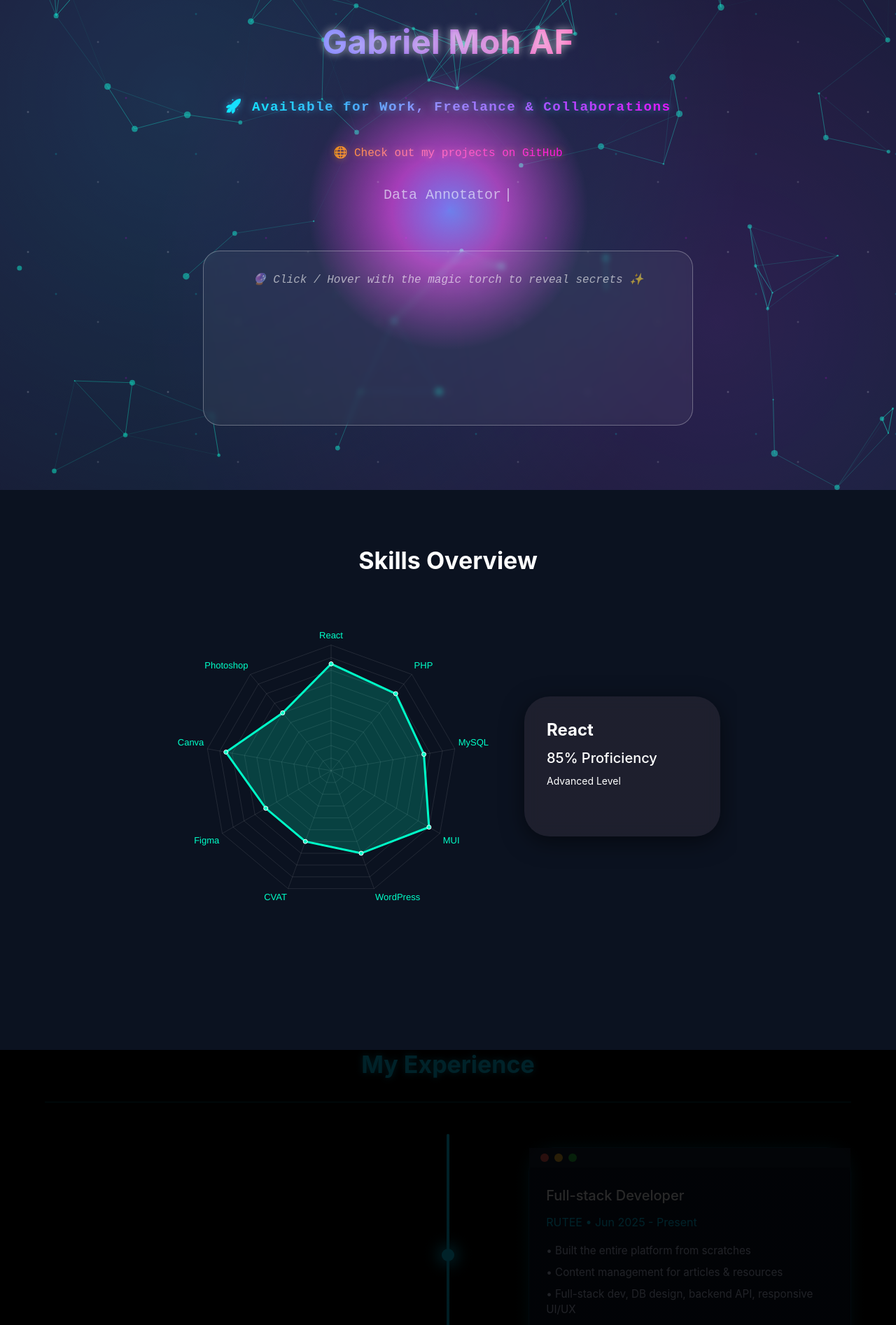
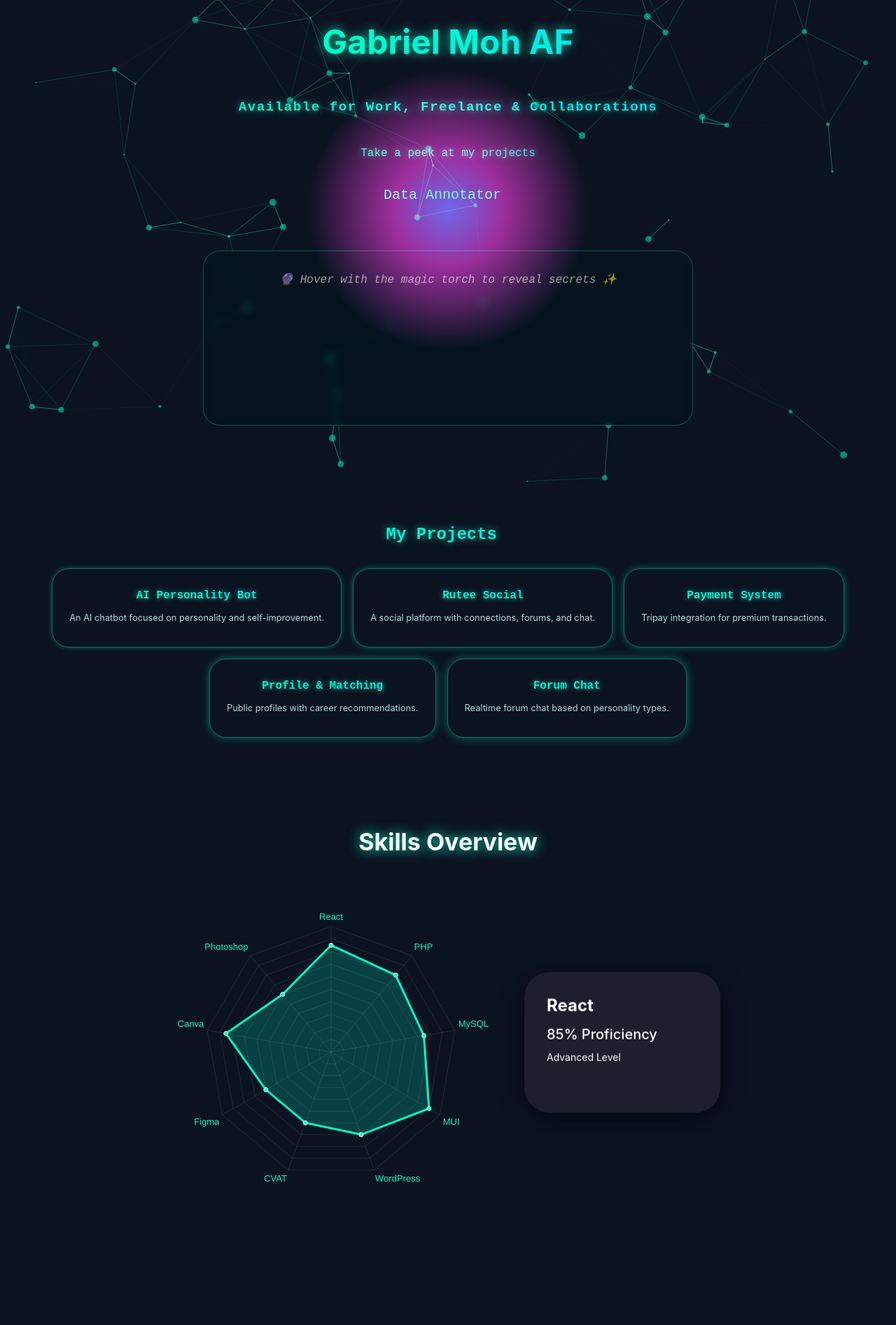
Before and after one commit to gabfalse/portfolio, a React (Vite) app: page / in a window 1280 px wide. Shown: the part 100-1993 px from the top of the page at 70% size. Built offline with nearby package versions, Linux system fonts and the light colour scheme; some icons are missing; a web font is replaced by a local one.

Commit message:
add project, change design and layout

```diff
--- a/src/Pages/Home.jsx
+++ b/src/Pages/Home.jsx
@@ -16,18 +16,17 @@ export default function Home() {
       <Box id="landing">
         <LandingPage />
       </Box>
+      <Box id="projects">
+        <ProjectsSection />
+      </Box>
 
-      <FadeSection id="skills">
+      <Box id="skills">
         <SkillsSection />
-      </FadeSection>
+      </Box>
 
       <Box id="experience">
         <Experience />
       </Box>
-
-      {/* <FadeSection id="projects">
-        <ProjectsSection />
-      </FadeSection> */}
 
       <Box id="contact">
         <ContactSection />
--- a/src/components/Experience.jsx
+++ b/src/components/Experience.jsx
@@ -9,6 +9,7 @@ import {
   useTheme,
 } from "@mui/material";
 import TorchRevealSection from "../Style/TorchRevealSection";
+import { motion } from "framer-motion";
 
 const experiences = [
   {
@@ -77,7 +78,7 @@ export default function Experience() {
   return (
     <TorchRevealSection radius={300}>
       <Box>
-        {/* Garis timeline di tengah */}
+        {/* Timeline Line */}
         <Box
           sx={{
             position: "absolute",
@@ -86,7 +87,7 @@ export default function Experience() {
             left: "50%",
             transform: "translateX(-50%)",
             width: "4px",
-            background: "linear-gradient(to bottom, #00d4ff, transparent)",
+            background: "linear-gradient(to bottom, #00ffc8, transparent)",
             zIndex: 1,
             borderRadius: 2,
           }}
@@ -98,20 +99,21 @@ export default function Experience() {
             align="center"
             gutterBottom
             sx={{
-              color: "#00d4ff",
+              color: "#00ffc8",
               fontWeight: "bold",
               mb: 4,
-              textShadow: "0 0 10px rgba(0,212,255,0.7)",
+              textShadow: "0 0 10px rgba(0,255,200,0.7)",
+              fontFamily: '"Orbitron", "Audiowide", monospace',
             }}
           >
             My Experience
           </Typography>
 
-          {/* Divider atas */}
+          {/* Divider Atas */}
           <Divider
             sx={{
               mb: 8,
-              borderColor: "rgba(0,212,255,0.4)",
+              borderColor: "rgba(0,255,200,0.3)",
             }}
           />
 
@@ -129,7 +131,7 @@ export default function Experience() {
                 position: "relative",
               }}
             >
-              {/* === NODE DI GARIS TIMELINE === */}
+              {/* Timeline Node */}
               <Box
                 sx={{
                   position: "absolute",
@@ -139,26 +141,32 @@ export default function Experience() {
                   width: 18,
                   height: 18,
                   borderRadius: "50%",
-                  backgroundColor: "#00d4ff",
-                  boxShadow: "0 0 20px 6px rgba(0,212,255,0.8)", // efek glow
-                  zIndex: 5, // di atas TorchReveal
+                  backgroundColor: "#00ffc8",
+                  boxShadow: "0 0 20px 6px rgba(0,255,200,0.8)",
+                  zIndex: 5,
                 }}
               />
 
-              {/* === KARTU EXPERIENCE === */}
+              {/* Animated Experience Card */}
+              <motion.div
+                initial={{ opacity: 0, y: 60 }}
+                whileInView={{ opacity: 1, y: 0 }}
+                viewport={{ once: true, amount: 0.3 }}
+                transition={{ duration: 0.8, delay: i * 0.2 }}
+                style={{ width: isMobile ? "90%" : "40%" }}
+              >
                 <Paper
                   elevation={0}
                   sx={{
-                  width: isMobile ? "90%" : "40%",
-                  backgroundColor: "rgba(10,20,40,0.95)",
-                  border: "1px solid rgba(0,212,255,0.2)",
+                    backgroundColor: "rgba(10,20,30,0.95)",
+                    border: "1px solid rgba(0,255,200,0.2)",
                     borderRadius: 3,
-                  boxShadow: "0 0 20px rgba(0,212,255,0.3)",
+                    boxShadow: "0 0 25px rgba(0,255,200,0.25)",
                     position: "relative",
                     zIndex: 2,
                   }}
                 >
-                {/* Header */}
+                  {/* Header Bar */}
                   <Box
                     sx={{
                       display: "flex",
@@ -167,6 +175,7 @@ export default function Experience() {
                       px: 2,
                       py: 1,
                       bgcolor: "rgba(20,30,50,0.9)",
+                      borderBottom: "1px solid rgba(0,255,200,0.15)",
                     }}
                   >
                     <Box
@@ -202,20 +211,26 @@ export default function Experience() {
                     </Typography>
                     <Typography
                       variant="subtitle1"
-                    sx={{ color: "#00d4ff", mb: 2 }}
+                      sx={{ color: "#00ffc8", mb: 2 }}
                     >
                       {exp.company} • {exp.period}
                     </Typography>
                     {exp.description.map((pt, idx) => (
                       <Typography
                         key={idx}
-                      sx={{ color: "#ccd6f6", fontSize: "0.95rem", mb: 1 }}
+                        sx={{
+                          color: "#ccd6f6",
+                          fontSize: "0.95rem",
+                          mb: 1,
+                          lineHeight: 1.6,
+                        }}
                       >
                         • {pt}
                       </Typography>
                     ))}
                   </Box>
                 </Paper>
+              </motion.div>
             </Box>
           ))}
 
@@ -223,7 +238,7 @@ export default function Experience() {
           <Divider
             sx={{
               mt: 10,
-              borderColor: "rgba(0,212,255,0.4)",
+              borderColor: "rgba(0,255,200,0.3)",
             }}
           />
         </Container>
--- a/src/components/LandingPage.jsx
+++ b/src/components/LandingPage.jsx
@@ -1,6 +1,5 @@
 import React, { useEffect, useState } from "react";
 import { Box, Typography, Container, Grid, Fade } from "@mui/material";
-import MagicBackground from "../Style/MagicBackground";
 
 function LandingPage() {
   const [visible, setVisible] = useState(true);
@@ -88,11 +87,9 @@ function LandingPage() {
           position: "relative",
           overflow: "hidden",
 
-          zIndex: 2, // konten tetap di atas background
+          zIndex: 2,
         }}
       >
-        {/* === MAGIC BACKGROUND === */}
-        <MagicBackground />
         {/* ================= MAIN CONTENT ================= */}
         <Container maxWidth="lg" sx={{ position: "relative", zIndex: 3 }}>
           <Grid container spacing={4} direction="column" alignItems="center">
@@ -103,12 +100,10 @@ function LandingPage() {
               mt={5}
               gutterBottom
               sx={{
-                background: `linear-gradient(90deg, hsla(${hue},100%,70%,1), hsla(${
-                  (hue + 90) % 360
-                },100%,70%,1))`,
+                background: `linear-gradient(90deg, #00ffc8, #00e0ff)`,
                 WebkitBackgroundClip: "text",
                 WebkitTextFillColor: "transparent",
-                textShadow: "0 0 12px rgba(255,255,255,0.6)",
+                textShadow: "0 0 15px rgba(0,255,200,0.8)",
               }}
             >
               Gabriel Moh AF
@@ -121,58 +116,58 @@ function LandingPage() {
                 fontFamily: '"Orbitron", "Audiowide", monospace',
                 fontSize: { xs: "1rem", sm: "1.2rem" },
                 fontWeight: 600,
-                background: "linear-gradient(90deg, #00f5ff, #ff00ff)",
+                background: "linear-gradient(90deg, #00ffc8, #00e0ff)",
                 WebkitBackgroundClip: "text",
                 WebkitTextFillColor: "transparent",
                 textShadow:
-                  "0 0 12px rgba(0,255,255,0.5), 0 0 18px rgba(255,0,255,0.4)",
+                  "0 0 12px rgba(0,255,200,0.7), 0 0 18px rgba(0,224,255,0.6)",
                 letterSpacing: "1.5px",
                 mb: 0.5,
                 animation: "pulseGlow 3s infinite alternate",
                 "@keyframes pulseGlow": {
-                  "0%": { textShadow: "0 0 8px rgba(0,255,255,0.5)" },
-                  "100%": { textShadow: "0 0 20px rgba(255,0,255,0.8)" },
+                  "0%": { textShadow: "0 0 8px rgba(0,255,200,0.6)" },
+                  "100%": { textShadow: "0 0 20px rgba(0,224,255,1)" },
                 },
               }}
             >
-              🚀 Available for Work, Freelance & Collaborations
+              Available for Work, Freelance & Collaborations
             </Typography>
 
             {/* Github link */}
             <Typography
               component="a"
-              href="https://github.com/gabfalse" // ganti dengan GitHub kamu
-              target="_blank"
+              href="#projects"
               rel="noopener noreferrer"
               sx={{
                 fontFamily: '"Orbitron", monospace',
                 fontSize: { xs: "0.9rem", sm: "1rem" },
                 fontWeight: 500,
                 textDecoration: "none",
-                background: "linear-gradient(90deg, #ff9900, #ff00ff)",
+                background: "linear-gradient(90deg, #00ffc8, #00e0ff)",
                 WebkitBackgroundClip: "text",
                 WebkitTextFillColor: "transparent",
-                textShadow: "0 0 10px rgba(255,153,0,0.5)",
+                textShadow: "0 0 10px rgba(0,255,200,0.6)",
                 transition: "0.3s ease",
                 "&:hover": {
-                  textShadow: "0 0 20px rgba(255,0,255,0.8)",
+                  textShadow: "0 0 20px rgba(0,255,200,1)",
                 },
               }}
             >
-              🌐 Check out my projects on GitHub
+              Take a peek at my projects
             </Typography>
 
             {/* Typing effect */}
             <Typography
               variant="h6"
               sx={{
-                color: "text.secondary",
+                color: "#00ffc8",
                 fontFamily: "monospace",
                 minHeight: "1.5em",
                 "&::after": {
                   content: '"|"',
                   animation: "blink 1s step-end infinite",
                   marginLeft: "4px",
+                  color: "#00ffc8",
                 },
                 "@keyframes blink": {
                   "0%, 100%": { opacity: 1 },
@@ -198,11 +193,11 @@ function LandingPage() {
                 borderRadius: 2,
                 position: "relative",
                 overflow: "hidden",
-                background: "rgba(255,255,255,0.05)",
-                backdropFilter: "blur(4px)",
+                background: "rgba(0,20,30,0.6)",
+                backdropFilter: "blur(6px)",
                 userSelect: "none",
                 cursor: "none",
-                border: "1px solid rgba(255,255,255,0.3)",
+                border: "1px solid rgba(0,255,200,0.3)",
                 fontFamily: "monospace",
                 display: "flex",
                 alignItems: "center",
@@ -214,9 +209,9 @@ function LandingPage() {
                       content: '""',
                       position: "absolute",
                       inset: 0,
-                      background: `radial-gradient(circle 130px at ${mousePos.x}px ${mousePos.y}px, rgba(255,255,255,0.95), transparent 80%)`,
+                      background: `radial-gradient(circle 130px at ${mousePos.x}px ${mousePos.y}px, rgba(0,255,200,0.95), transparent 80%)`,
                       WebkitMask: `radial-gradient(circle 130px at ${mousePos.x}px ${mousePos.y}px, #fff 80%, transparent 100%)`,
-                      backdropFilter: "blur(6px)",
+                      backdropFilter: "blur(8px)",
                       pointerEvents: "none",
                     }
                   : {},
@@ -234,7 +229,7 @@ function LandingPage() {
                     px: 2,
                   }}
                 >
-                  🔮 Click / Hover with the magic torch to reveal secrets ✨
+                  🔮 Hover with the magic torch to reveal secrets ✨
                 </Typography>
               )}
 
@@ -260,12 +255,12 @@ function LandingPage() {
                     fontFamily: '"Orbitron", "Audiowide", monospace',
                     fontWeight: 700,
                     background: hovering
-                      ? "linear-gradient(90deg, #00f5ff, #ff00ff)"
+                      ? "linear-gradient(90deg, #00ffc8, #00e0ff)"
                       : "transparent",
                     WebkitBackgroundClip: "text",
                     WebkitTextFillColor: "transparent",
                     textShadow: hovering
-                      ? "0 0 15px rgba(0, 255, 255, 0.7)"
+                      ? "0 0 15px rgba(0,255,200,0.7)"
                       : "none",
                     mb: 2,
                     transition: "all 0.4s ease",
--- a/src/components/ProjectSection.jsx
+++ b/src/components/ProjectSection.jsx
@@ -1,62 +1,153 @@
-import React, { useEffect, useState } from "react";
-import { supabase } from "../supabase/client";
-import {
-  Container,
-  Typography,
-  Grid,
-  Card,
-  CardMedia,
-  CardContent,
-  CardActions,
-  Button,
-} from "@mui/material";
+import React, { useEffect, useState, useRef } from "react";
+import { Box, Typography, Grid, Card, CardContent } from "@mui/material";
 
-export default function ProjectsSection() {
-  const [projects, setProjects] = useState([]);
+const projects = [
+  {
+    title: "AI Personality Bot",
+    description: "An AI chatbot focused on personality and self-improvement.",
+  },
+  {
+    title: "Rutee Social",
+    description: "A social platform with connections, forums, and chat.",
+  },
+  {
+    title: "Payment System",
+    description: "Tripay integration for premium transactions.",
+  },
+  {
+    title: "Profile & Matching",
+    description: "Public profiles with career recommendations.",
+  },
+  {
+    title: "Forum Chat",
+    description: "Realtime forum chat based on personality types.",
+  },
+];
 
+export default function ProjectSection() {
+  const [isVisible, setIsVisible] = useState(false);
+  const [displayText, setDisplayText] = useState("");
+  const [charIndex, setCharIndex] = useState(0);
+
+  const sectionRef = useRef(null);
+  const titleText = "My Projects";
+
+  // Detect when section enters viewport
   useEffect(() => {
-    fetchProjects();
+    const observer = new IntersectionObserver(
+      (entries) => {
+        entries.forEach((entry) => {
+          if (entry.isIntersecting) {
+            setIsVisible(true);
+          } else {
+            setIsVisible(false);
+            setDisplayText("");
+            setCharIndex(0);
+          }
+        });
+      },
+      { threshold: 0.3 }
+    );
+
+    if (sectionRef.current) observer.observe(sectionRef.current);
+    return () => observer.disconnect();
   }, []);
 
-  async function fetchProjects() {
-    const { data, error } = await supabase.from("projects").select("*");
-    if (!error) setProjects(data);
-  }
+  // Typing effect for the title
+  useEffect(() => {
+    let timeout;
+    if (isVisible && charIndex < titleText.length) {
+      timeout = setTimeout(() => {
+        setDisplayText(titleText.substring(0, charIndex + 1));
+        setCharIndex(charIndex + 1);
+      }, 100);
+    }
+    return () => clearTimeout(timeout);
+  }, [isVisible, charIndex]);
 
   return (
-    <Container id="projects" sx={{ py: 8 }}>
-      <Typography variant="h4" align="center" gutterBottom>
-        Projects
+    <Box
+      ref={sectionRef}
+      sx={{
+        py: 6,
+        textAlign: "center",
+      }}
+    >
+      {/* Typing Title */}
+      <Typography
+        variant="h5"
+        sx={{
+          mb: 4,
+          fontWeight: "bold",
+          background: "linear-gradient(90deg, #00ffc8, #00e0ff)",
+          WebkitBackgroundClip: "text",
+          WebkitTextFillColor: "transparent",
+          textShadow: "0 0 12px rgba(0,255,200,0.7)",
+          fontFamily: '"Orbitron", "Audiowide", monospace',
+          "&::after": {
+            content: isVisible ? '"|"' : '""',
+            animation: "blink 1s step-end infinite",
+            marginLeft: "4px",
+            color: "#00ffc8",
+          },
+          "@keyframes blink": {
+            "0%, 100%": { opacity: 1 },
+            "50%": { opacity: 0 },
+          },
+        }}
+      >
+        {displayText}
       </Typography>
-      <Grid container spacing={4}>
-        {projects.map((proj) => (
-          <Grid item xs={12} sm={6} md={4} key={proj.id}>
-            <Card>
-              {proj.image_url && (
-                <CardMedia
-                  component="img"
-                  height="180"
-                  image={proj.image_url}
-                  alt={proj.title}
-                />
-              )}
+
+      {/* Project Cards */}
+      <Grid container spacing={2} justifyContent="center">
+        {projects.map((project, index) => (
+          <Grid item xs={12} sm={6} md={3} key={index}>
+            <Card
+              sx={{
+                border: "1px solid rgba(0,255,200,0.4)",
+                borderRadius: 2,
+                p: 1,
+                background: "transparent", // no background
+                backdropFilter: "none",
+                boxShadow: isVisible
+                  ? `0 0 ${6 + index * 2}px rgba(0,255,200,0.4)`
+                  : "none",
+                opacity: isVisible ? 1 : 0,
+                transform: isVisible ? "translateY(0)" : "translateY(30px)",
+                transition: `all 0.6s ease ${index * 0.15}s`,
+              }}
+            >
               <CardContent>
-                <Typography variant="h6">{proj.title}</Typography>
-                <Typography variant="body2" color="text.secondary">
-                  {proj.description}
+                <Typography
+                  variant="subtitle1"
+                  sx={{
+                    mb: 1,
+                    fontWeight: "bold",
+                    background: "linear-gradient(90deg, #00ffc8, #00e0ff)",
+                    WebkitBackgroundClip: "text",
+                    WebkitTextFillColor: "transparent",
+                    textShadow: "0 0 8px rgba(0,255,200,0.6)",
+                    fontFamily: '"Orbitron", monospace',
+                  }}
+                >
+                  {project.title}
+                </Typography>
+                <Typography
+                  variant="body2"
+                  sx={{
+                    color: "rgba(200,255,255,0.85)",
+                    fontSize: "0.8rem",
+                    lineHeight: 1.5,
+                  }}
+                >
+                  {project.description}
                 </Typography>
               </CardContent>
-              <CardActions>
-                {proj.project_url && (
-                  <Button size="small" href={proj.project_url} target="_blank">
-                    View
-                  </Button>
-                )}
-              </CardActions>
             </Card>
           </Grid>
         ))}
       </Grid>
-    </Container>
+    </Box>
   );
 }
--- a/src/components/SkillSection.jsx
+++ b/src/components/SkillSection.jsx
@@ -1,4 +1,4 @@
-import React, { useState } from "react";
+import React, { useState, useEffect } from "react";
 import {
   Container,
   Typography,
@@ -7,6 +7,7 @@ import {
   CardContent,
   useMediaQuery,
   useTheme,
+  Fade,
 } from "@mui/material";
 import { Radar } from "react-chartjs-2";
 import {
@@ -34,8 +35,8 @@ ChartJS.register(
 
 export default function SkillSection() {
   const theme = useTheme();
-  const isMobile = useMediaQuery(theme.breakpoints.down("sm")); // cek layar kecil
-
+  const isMobile = useMediaQuery(theme.breakpoints.down("sm"));
+  const [visible, setVisible] = useState(false);
   const [skills] = useState([
     { name: "React", level: 85, stars: 4 },
     { name: "PHP", level: 80, stars: 4 },
@@ -49,13 +50,37 @@ export default function SkillSection() {
   ]);
 
   const [selectedSkill, setSelectedSkill] = useState(skills[0]);
+  const [animationProgress, setAnimationProgress] = useState(0);
+
+  useEffect(() => {
+    // fade in saat pertama load
+    const timer = setTimeout(() => setVisible(true), 300);
+
+    // animasi line-drawing chart
+    if (visible) {
+      let progress = 0;
+      const interval = setInterval(() => {
+        progress += 5;
+        if (progress > 100) {
+          progress = 100;
+          clearInterval(interval);
+        }
+        setAnimationProgress(progress);
+      }, 50);
+    }
+
+    return () => clearTimeout(timer);
+  }, [visible]);
+
+  // animasi chart -> data mengikuti progress
+  const animatedLevels = skills.map((s) => (s.level * animationProgress) / 100);
 
   const data = {
     labels: skills.map((s) => s.name),
     datasets: [
       {
         label: "Skill Level",
-        data: skills.map((s) => s.level),
+        data: animatedLevels,
         backgroundColor: "rgba(0, 255, 200, 0.2)",
         borderColor: "#00ffc8",
         pointBackgroundColor: "#00ffc8",
@@ -105,7 +130,7 @@ export default function SkillSection() {
         py: 10,
       }}
     >
-      {/* Background hanya di section ini */}
+      {/* Background Particles */}
       <Particles
         id="tsparticles-skill"
         init={particlesInit}
@@ -146,13 +171,25 @@ export default function SkillSection() {
         }}
       />
 
-      {/* Konten */}
+      {/* Konten dengan Fade */}
       <Container sx={{ position: "relative", zIndex: 1 }}>
+        <Fade in={visible} timeout={1000}>
+          <Box>
+            {/* Title pulsing */}
             <Typography
               variant="h4"
               align="center"
               gutterBottom
-          sx={{ fontWeight: "bold", mb: 6 }}
+              sx={{
+                fontWeight: "bold",
+                mb: 6,
+                textShadow: "0 0 10px rgba(0,255,200,0.8)",
+                animation: "pulse 2s infinite",
+                "@keyframes pulse": {
+                  "0%, 100%": { textShadow: "0 0 10px rgba(0,255,200,0.8)" },
+                  "50%": { textShadow: "0 0 20px rgba(0,255,200,1)" },
+                },
+              }}
             >
               Skills Overview
             </Typography>
@@ -160,7 +197,7 @@ export default function SkillSection() {
             <Box
               sx={{
                 display: "flex",
-            flexDirection: isMobile ? "column" : "row", // responsif
+                flexDirection: isMobile ? "column" : "row",
                 justifyContent: "center",
                 alignItems: "center",
                 gap: 6,
@@ -176,7 +213,8 @@ export default function SkillSection() {
                 <Radar data={data} options={options} />
               </Box>
 
-          {/* Detail Card */}
+              {/* Detail Card dengan floating animasi */}
+              <Fade in={visible} timeout={1200}>
                 <Card
                   sx={{
                     bgcolor: "rgba(20,20,35,0.8)",
@@ -186,6 +224,11 @@ export default function SkillSection() {
                     minWidth: isMobile ? "100%" : 280,
                     backdropFilter: "blur(10px)",
                     boxShadow: "0 8px 32px rgba(0,0,0,0.5)",
+                    animation: "float 4s ease-in-out infinite",
+                    "@keyframes float": {
+                      "0%, 100%": { transform: "translateY(0px)" },
+                      "50%": { transform: "translateY(-10px)" },
+                    },
                   }}
                 >
                   <CardContent>
@@ -205,15 +248,38 @@ export default function SkillSection() {
                     <Box>
                       {[...Array(5)].map((_, i) =>
                         i < selectedSkill.stars ? (
-                    <StarIcon key={i} sx={{ color: "#00ffc8" }} />
+                          <StarIcon
+                            key={i}
+                            sx={{
+                              color: "#00ffc8",
+                              transition: "0.3s",
+                              "&:hover": {
+                                color: "#00ffe0",
+                                textShadow: "0 0 10px #00ffc8",
+                              },
+                            }}
+                          />
                         ) : (
-                    <StarBorderIcon key={i} sx={{ color: "#555" }} />
+                          <StarBorderIcon
+                            key={i}
+                            sx={{
+                              color: "#555",
+                              transition: "0.3s",
+                              "&:hover": {
+                                color: "#00ffc8",
+                                textShadow: "0 0 10px #00ffc8",
+                              },
+                            }}
+                          />
                         )
                       )}
                     </Box>
                   </CardContent>
                 </Card>
+              </Fade>
             </Box>
+          </Box>
+        </Fade>
       </Container>
     </Box>
   );
```
Also changed, not shown: src/Style/TorchRevealSection.jsx (+5 -5 lines), src/components/ContactSection.jsx (+22 -47 lines). Lines whose indentation alone changed are shown as unchanged.
